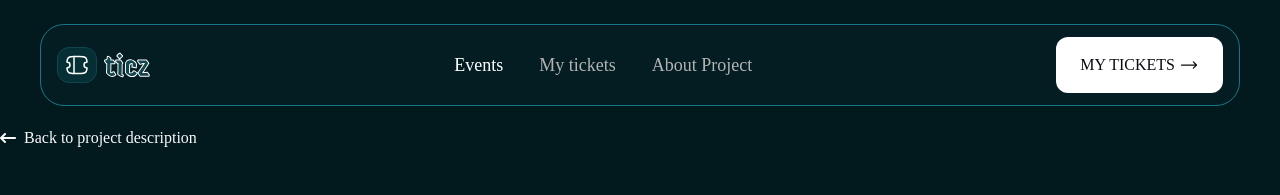
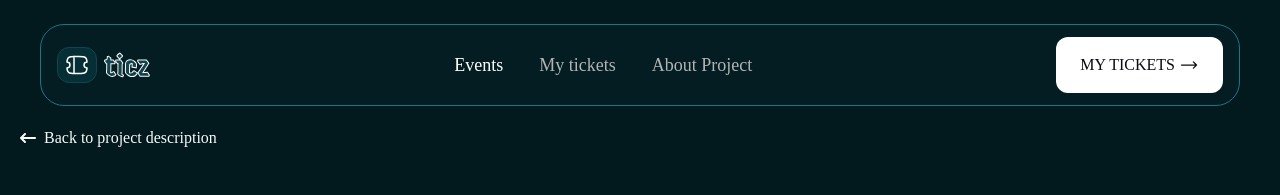
Before and after one commit to Chioma-Okeke/hng12-stage2-conference-ticket-generator, a React (Vite) app: page / in a window 1280 px wide. Shown: the top 195 px of the page. Built offline with nearby package versions, Linux system fonts and the light colour scheme; a web font is replaced by a local one.

Commit message:
added the scroll to top for registration page

```diff
--- a/src/layout/PageLayout.jsx
+++ b/src/layout/PageLayout.jsx
@@ -4,7 +4,7 @@ import NavSection from "../components/Nav";
 
 function PageLayout() {
     return (
-        <main className="relative px-5 lg:p-0 bg-[]">
+        <main className="relative px-5 xl:p-0 bg-[]">
             <NavSection />
             <div tabIndex={0}>
                 <Outlet />
--- a/src/pages/Events.jsx
+++ b/src/pages/Events.jsx
@@ -51,7 +51,7 @@ function Events() {
                     e.key === "Enter" && navigate("/aboutproject");
                 }}
                 onClick={() => navigate("/aboutproject")}
-                className="flex gap-2 justify-start items-center text-[#FAFAFA] font-jeju text-sm md:text-base pt-5 cursor-pointer transition-all ease-in-out duration-300 hover:underline hover:underline-offset-4"
+                className="w-fit flex gap-2 items-center text-[#FAFAFA] font-jeju text-sm md:text-base md:pl-5 pt-5 cursor-pointer transition-all ease-in-out duration-300 hover:underline hover:underline-offset-4"
             >
                 <FaArrowRightLong className="transform rotate-180" />
                 <p>Back to project description</p>
--- a/src/pages/Registration.jsx
+++ b/src/pages/Registration.jsx
@@ -1,4 +1,4 @@
-import { useEffect } from "react";
+import { use, useEffect } from "react";
 import { FaArrowRightLong } from "react-icons/fa6";
 import { FormProvider, useForm } from "react-hook-form";
 import { motion, AnimatePresence } from "framer-motion";
@@ -25,12 +25,13 @@ function Registration() {
     const location = useLocation();
     const navigate = useNavigate();
     const { event } = location.state || {};
-    console.log(methods, "methods on initial load");
-    console.log(stepCounter, currentSection, "once I navigate to here")
+
+    useEffect(() => {
+        window.scrollTo(0, { top: 0, behavior: "smooth" });
+    }, []);
 
     useEffect(() => {
         const storedFormData = localStorage.getItem("formData");
-        console.log(methods, "methods when trying to fetch from local storage");
         if (storedFormData) {
             methods.reset(JSON.parse(storedFormData));
         }
@@ -40,7 +41,6 @@ function Registration() {
         const checkStorageClear = () => {
             if (!localStorage.getItem("formData")) {
                 methods.reset();
-                console.log(methods, "methods when supposedly cleared");
             }
         };
 
@@ -49,8 +49,6 @@ function Registration() {
     }, [methods]);
 
     useEffect(() => {
-        window.scrollTo(0, { top: 0, behavior: "smooth" });
-
         const currentSection = localStorage.getItem("Current section");
         if (currentSection) {
             const data = JSON.parse(currentSection);
@@ -79,7 +77,7 @@ function Registration() {
                     e.key === "Enter" && navigateBackToEvents;
                 }}
                 onClick={navigateBackToEvents}
-                className="flex gap-2 justify-start items-center text-[#FAFAFA] font-jeju text-sm md:text-base pl-5 pt-5 cursor-pointer transition-all ease-in-out duration-300 hover:underline hover:underline-offset-4"
+                className="w-fit flex gap-2 items-center text-[#FAFAFA] font-jeju text-sm md:text-base pl-5 pt-5 cursor-pointer transition-all ease-in-out duration-300 hover:underline hover:underline-offset-4"
             >
                 <FaArrowRightLong className="transform rotate-180" />
                 <p>Back to available events</p>
```
